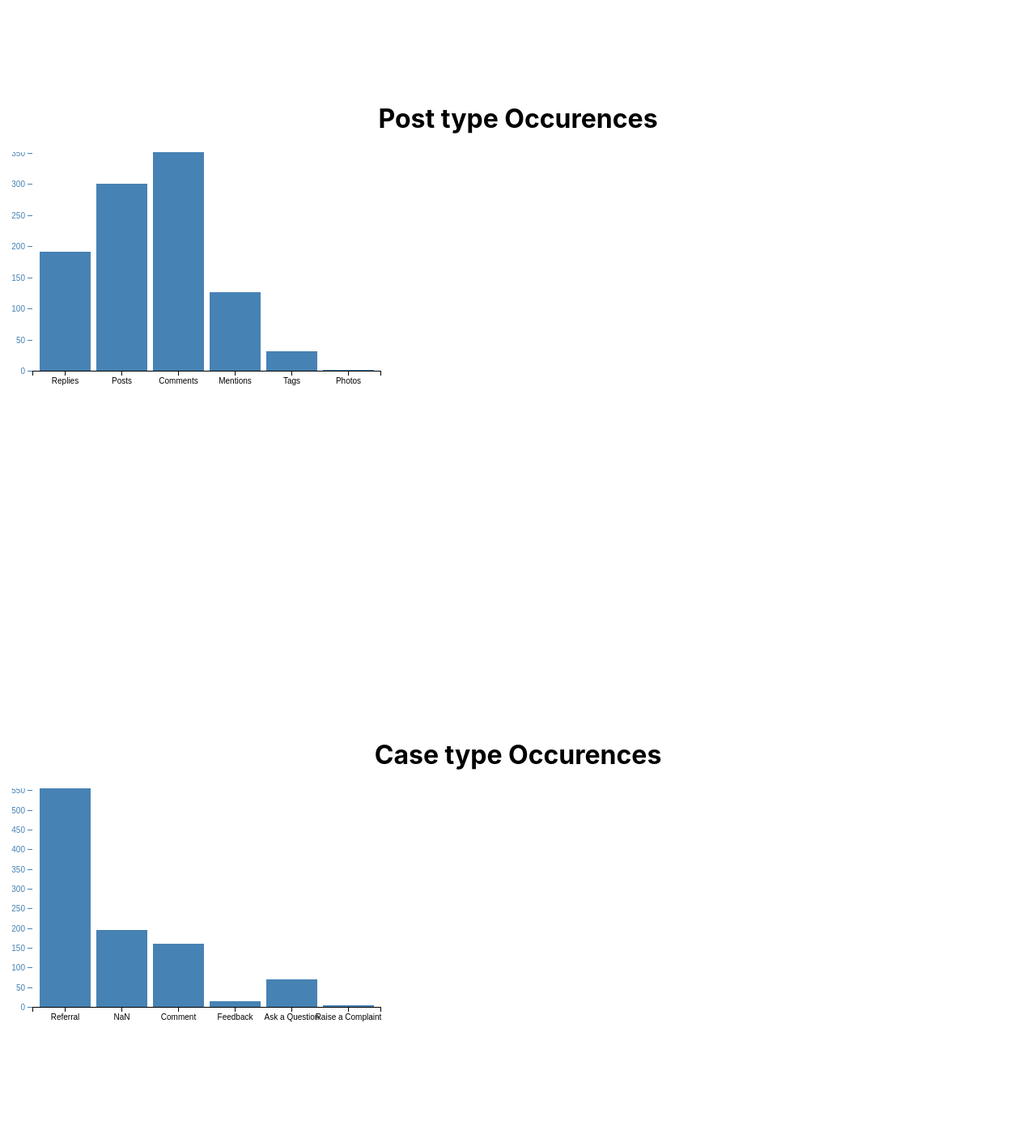
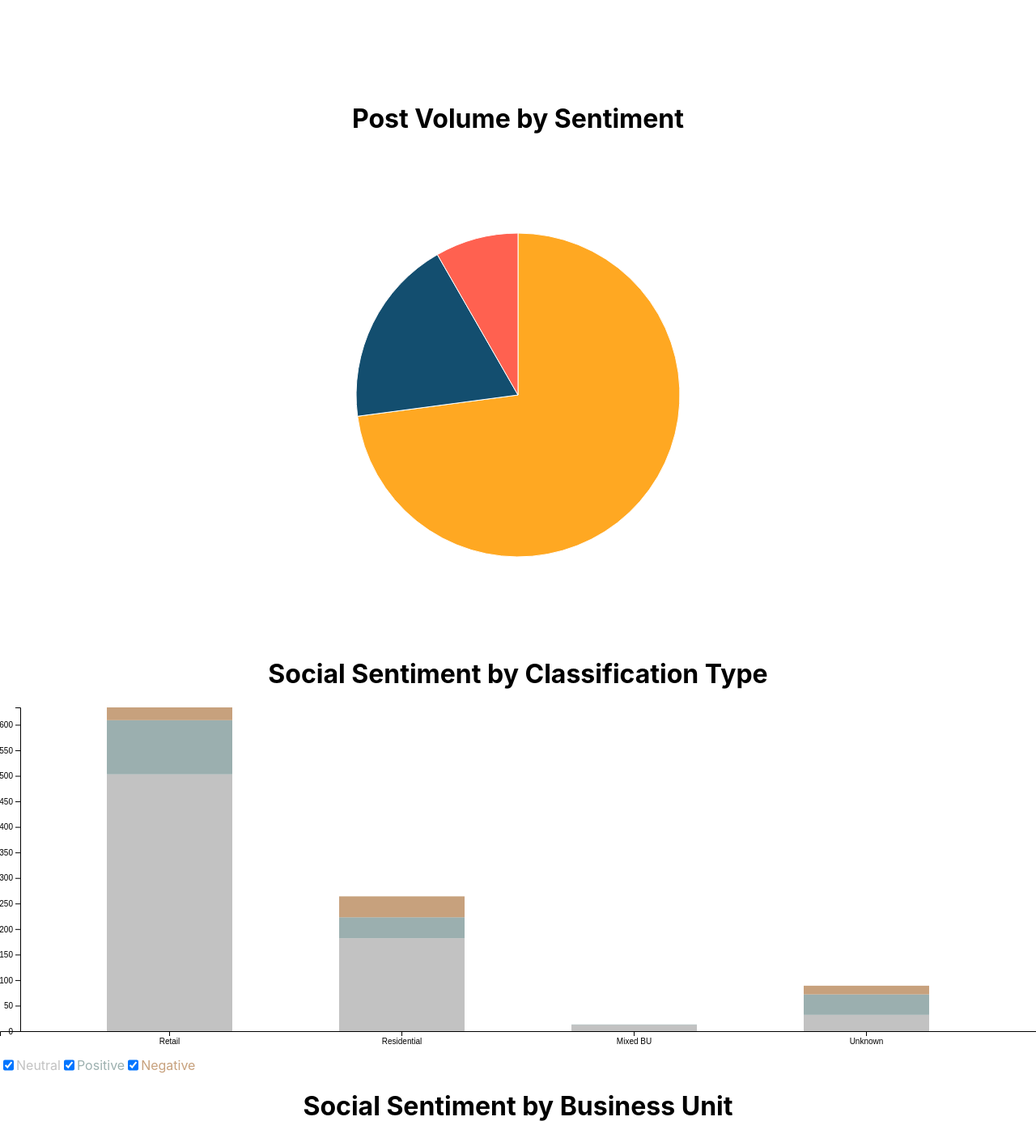
Before and after one commit to mohitKhanna1411/stockland, a React (Create React App) app: page / in a window 1280 px wide. Shown: the part 680-2086 px from the top of the page at 81% size. Built offline with nearby package versions, Linux system fonts and the light colour scheme.

Commit message:
finalizing everything

```diff
--- a/src/App.js
+++ b/src/App.js
@@ -27,7 +27,7 @@ const App = () => {
     setBarChartDataS(findOcc(data, 'Sentiment'))
     setBarChartDataCl(findOcc(data, 'Classification Type'))
     setStackedBarChartData(transformStackedData(data, 'Business Unit', 'Sentiment'))
-    setPieChartData(findOcc(data, 'Region'))
+    setPieChartData(findOcc(data, 'Sentiment'))
     setAreaChartData(transformStackedData(data, 'Published Date', 'Business Unit'))
     setLineChartData(findOcc(data, 'Published Date'))
 
@@ -37,16 +37,18 @@ const App = () => {
       <header>
         <Header />
       </header>
+      <div><h1>Sentiment Occurences</h1><BarChart data={barChartDataS} xKey={'Sentiment'} yKey={'occurrence'} /></div>
+      <div><h1>Post Volume by Sentiment</h1><PieChart data={pieChartData} /></div>
+      <div><h1>Social Sentiment by Classification Type</h1><StackedBarChart data={stackedBarChartData} /></div>
+      <div><h1>Social Sentiment by Business Unit</h1><StackedBarChart data={stackedBarChartData} /></div>
+      <div><h1>Post Type by Sentiment</h1><StackedBarChart data={stackedBarChartData} /></div>
       <div><h1>Business Unit Occurences</h1><BarChart data={barChartDataBU} xKey={'Business Unit'} yKey={'occurrence'} /></div>
       <div><h1>Post type Occurences</h1><BarChart data={barChartDataPT} xKey={'Post Type'} yKey={'occurrence'} /></div>
       <div><h1>Case type Occurences</h1><BarChart data={barChartDataCT} xKey={'Case Type'} yKey={'occurrence'} /></div>
       <div><h1>Region Occurences</h1><BarChart data={barChartDataR} xKey={'Region'} yKey={'occurrence'} /></div>
-      <div><h1>Sentiment Occurences</h1><BarChart data={barChartDataS} xKey={'Sentiment'} yKey={'occurrence'} /></div>
       <div><h1>Classification Type Occurences</h1><BarChart data={barChartDataCl} xKey={'Classification Type'} yKey={'occurrence'} /></div>
-      <div><h1>Sentiment Stacked Graph</h1><StackedBarChart data={stackedBarChartData} /></div>
-      <div><h1>Region Pie Chart</h1><PieChart data={pieChartData} /></div>
       <div><h1>Area Chart</h1><AreaChart data={areaChartData} /></div>
-      <div><h1>Area Chart</h1><LineChart data={lineChartData} /></div>
+      <div><h1>Line Chart</h1><LineChart data={lineChartData} /></div>
       <footer>
         <Footer />
       </footer>
--- a/src/components/charts/linechart/LineChart.jsx
+++ b/src/components/charts/linechart/LineChart.jsx
@@ -6,14 +6,14 @@ const LineChart = ({data}) => {
 	const d3Chart = useRef()
     useEffect(() => {
     console.log(data)
-    data = data.sort(sortByDateAscending)
-    console.log(data)
 
     data.forEach((d) => {
         d['Published Date'] = tParser(d['Published Date'])
         console.log(typeof d['Published Date'])
-    }
-    )
+    })
+    data = data.sort(sortByDateAscending)
+    console.log(data)
+
     // console.log(typeof data[0]['Published Date'])
 
 				const margin = {top: 20, right: 30, bottom: 30, left: 30}
@@ -51,12 +51,19 @@ const LineChart = ({data}) => {
 				svg.append('path')
 					.datum(data)
 					.attr('fill', 'none')
-					.attr('stroke','red')
+					.attr('stroke','steelblue')
 					.attr('stroke-width', 3)
 					.attr('d', d3.line()
 								.x(function(d){return x(d['Published Date'])})
 								.y(function(d){return y(d['occurrence'])})
-						)
+				)
+				svg.append('text')
+					.attr('x',(width/2))
+					.attr('y', (margin.top/5 - 10))
+					.attr('text-anchor', 'middle')
+					.attr('font-size', '16px')
+					.attr('fill','red')
+					.text('Data points collected everyday in 2021')
 },[data])
 
 	return (
--- a/src/components/charts/piechart/PieChart.jsx
+++ b/src/components/charts/piechart/PieChart.jsx
@@ -14,7 +14,7 @@ const Pie = ({data}) => {
 		// Define arcs for graphing
 		const arc = d3.arc().innerRadius(0).outerRadius(200)
 
-		const colors = d3.scaleOrdinal(['#ffa822','#134e6f','#ff6150','#1ac0c6','#dee0e6','#6c3635'])
+		const colors = d3.scaleOrdinal(['#ffa822','#134e6f','#ff6150'])
 
 		// Define the size and position of svg
 		const svg = d3.select(pieChart.current)
@@ -45,7 +45,7 @@ const Pie = ({data}) => {
 					console.log(d)
 
 					tooldiv.style('visibility','visible')
-							.text(d.data.Region+':' + d.data.occurrence)
+							.text(d.data.Sentiment+':' + d.data.occurrence)
 				})
 				.on('mousemove', (e,d)=>{
 					tooldiv.style('top', (e.pageY-50) + 'px')
--- a/src/components/charts/stackedbarchart/StackedBarChart.jsx
+++ b/src/components/charts/stackedbarchart/StackedBarChart.jsx
@@ -4,9 +4,9 @@ import { Graph } from "./Graph";
 const allKeys = ["Neutral", "Positive", "Negative"];
 
 const colors = {
-  Neutral: "rgba(69, 0, 0, 0.8)",
-  Positive: "rgba(240, 72, 19, 0.8)",
-  Negative: "rgba(255, 199, 128, 0.8)"
+  Neutral: "rgb(179,179,179, 0.8)",
+  Positive: "rgb(131,156,155,0.8)",
+  Negative: "rgb(185,138,93,0.8)"
 };
 
 const StackedBarChart = ({ data }) => {
--- a/src/utils/helpers.js
+++ b/src/utils/helpers.js
@@ -103,5 +103,5 @@ export const transformStackedData = (arr, mainKey, stackedKey) => {
 
 export const sortByDateAscending = (a, b) => {
     // Dates will be cast to numbers automagically:
-    return new Date(a['Published Date']) - new Date(b['Published Date']);
+    return a['Published Date'] - b['Published Date'];
 }
```
